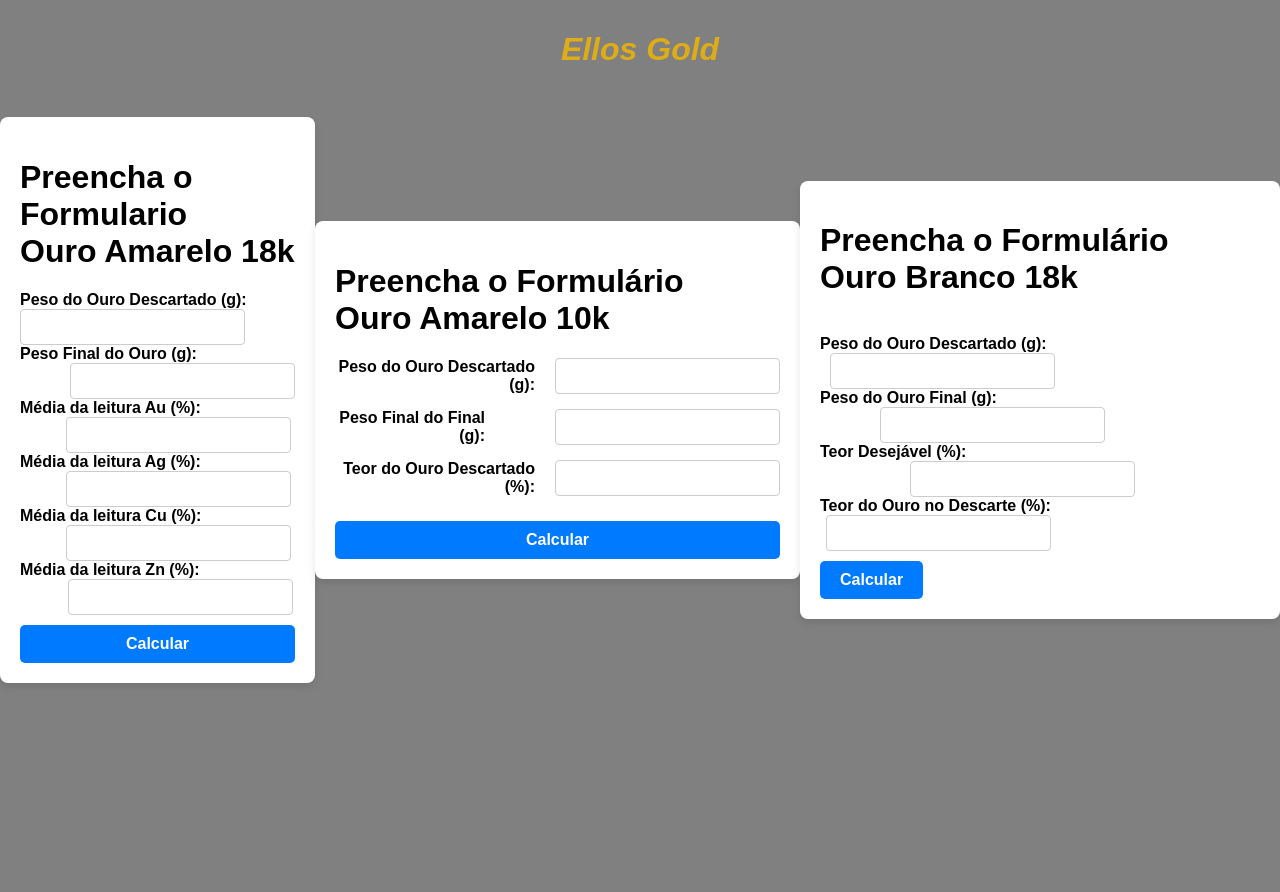
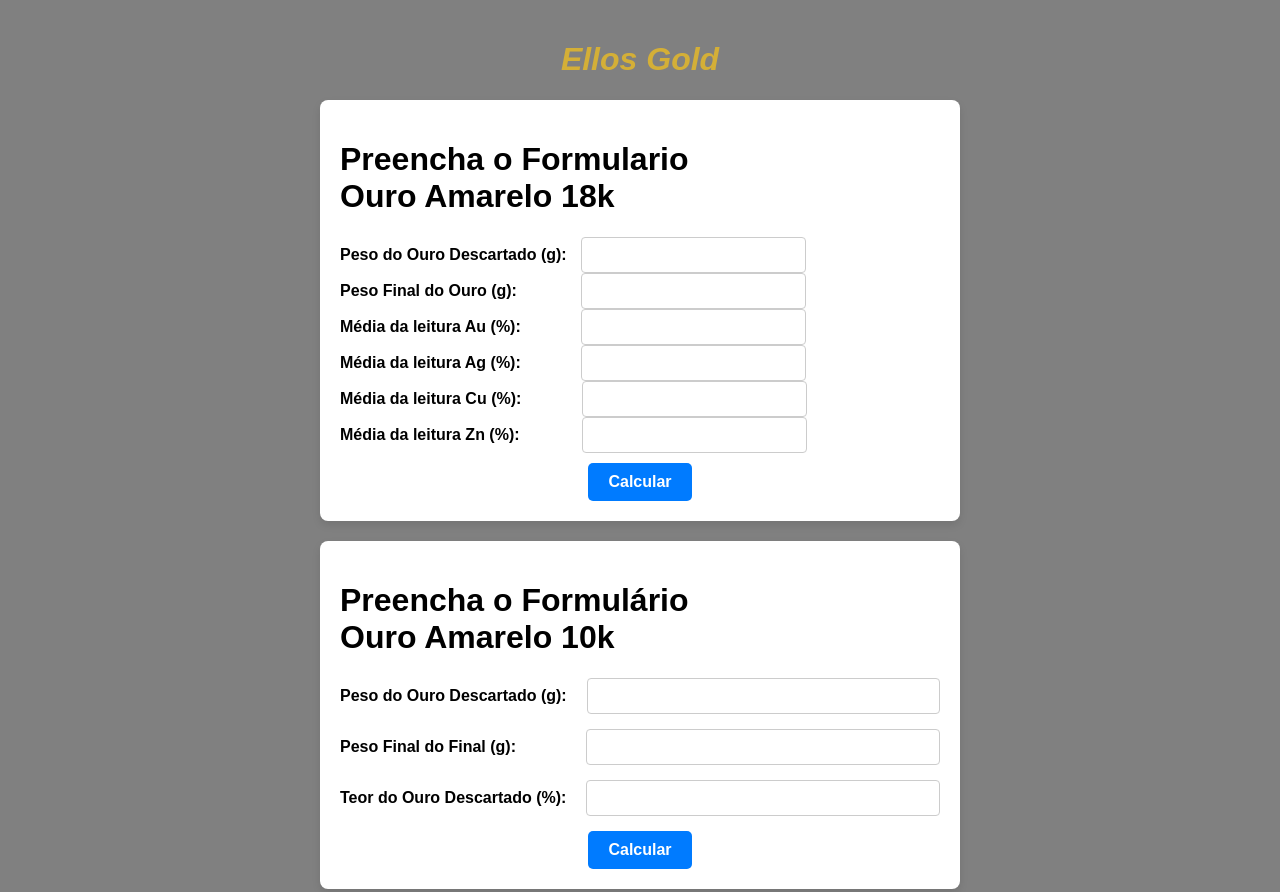
Before and after one commit to MainVolpi/Elos, a plain HTML site: page index.html in a window 1280 px wide. Shown: the top 892 px of the page. Before the commit the page ends 800 px from the top, so only its background shows below. Drawn offline with Linux system fonts and the light colour scheme.

Commit message:
finalizado-elos

```diff
--- a/style.css
+++ b/style.css
@@ -1,71 +1,50 @@
-#ellosgold {
-    color: #ddac17;
-    text-align: center;
-    position: fixed;
-    top: 0;
-    left: 50%;
-    transform: translateX(-50%);
-    width: 100%;
-    padding: 10px 0;
-    /* Espaço interno */
-    z-index: 1000;
-    /* Garante que fique acima de outros elementos */
-    font-style: italic;
-}
-
-
 body {
     display: flex;
-    justify-content: space-around;
-    /* Distribui os elementos uniformemente */
+    flex-direction: column;
     align-items: center;
     min-height: 100vh;
     margin: 0;
     font-family: Arial, sans-serif;
     background-color: gray;
+    padding: 20px;
 }
 
 .formulario2,
 .formulario,
-#formCalculo2 {
-    flex: 1;
-    max-width: 30%;
-    /* Limita a largura dos formulários */
+#formCalculo2,
+#formOuroBranco,
+#formCalculo {
+    width: 90%;
+    max-width: 600px;
     padding: 20px;
     background: #fff;
     box-shadow: 0 4px 8px rgba(0, 0, 0, 0.1);
     border-radius: 8px;
+    margin-bottom: 20px;
 }
 
 .formulario {
     display: flex;
     flex-direction: column;
-    align-items: left;
+    align-items: flex-start;
 }
-
-
-
 
 #formCalculo div {
     display: flex;
-    align-items: left;
+    align-items: center;
     margin-bottom: 15px;
     width: 100%;
 }
-
 
 label {
     margin-right: 10px;
     font-weight: bold;
     min-width: 150px;
-    /* Largura mínima para alinhar */
     text-align: right;
-    /* Alinha os labels à direita */
 }
 
 input {
     flex: 1;
-    /* Faz o input ocupar o espaço restante */
     padding: 8px;
     font-size: 16px;
     border: 1px solid #ccc;
@@ -75,7 +54,6 @@ input {
 
 input:focus {
     border-color: #007bff;
-    /* Borda azul ao focar */
     outline: none;
 }
 
@@ -85,33 +63,68 @@ button {
     font-weight: bold;
     color: #fff;
     background-color: #007bff;
-    /* Azul vibrante */
     border: none;
     border-radius: 5px;
     cursor: pointer;
     transition: background-color 0.3s ease;
     margin-top: 10px;
+    display: block;
+    margin-left: auto;
+    margin-right: auto;
 }
+
 
 button:hover {
     background-color: #0056b3;
-    /* Tom mais escuro ao passar o mouse */
 }
 
-#resultados p {
-    color: black;
-    /* Altera a cor do texto */
-    font-size: 16px;
-    /* Altera o tamanho da fonte */
-    margin-bottom: 10px;
-    /* Altera o espaço entre os parágrafos */
-    background-color: white\;
+#resultados,
+#resultados2,
+#resultados4 {
+    align-items: center;
+    text-align: center;
 }
 
-.resultado {
+
+#resultados4 {
+    text-align: center;
+    align-items: center;
+}
+
+#ouroDescartado {
+    margin-left: 10px;
+}
+
+#ouroFinal {
+    margin-left: 60px;
+}
+
+#teor {
+    margin-left: 10px;
+}
+
+#piB {
+    margin-left: 10px;
+}
+
+#pFB {
+    margin-left: 59.8px;
+}
+
+#tF {
+    margin-left: 90.3px;
+}
+
+#AuB {
+    margin-left: 5.85px;
+}
+
+#calcular {
     display: flex;
-    flex-direction: column;
+    text-align: center;
+    justify-content: center;
 }
+
 
 #pf {
     margin-left: 50px;
@@ -142,67 +155,15 @@ button:hover {
 }
 
 #resultados {
+    display: flex;
+    flex-direction: column;
     align-items: center;
+    justify-content: center;
     text-align: center;
+    margin: auto;
 }
 
-#resultados2 {
-    align-items: center;
-    text-align: center;
+#ellosgold {
+    color: #d4af37;
+    font-style: italic;
 }
-
-#calcular {
-    display: flex;
-    text-align: center;
-    justify-content: center;
-}
-
-#ouroDescartado {
-    margin-left: 10px;
-}
-
-#ouroFinal {
-    margin-left: 60px;
-}
-
-#teor {
-    margin-left: 10px;
-}
-
-#piB {
-    margin-left: 10px;
-}
-
-#pFB {
-    margin-left: 59.8px;
-}
-
-#tF {
-    margin-left: 90.3px;
-}
-
-#AuB {
-    margin-left: 5.85px;
-}
-
-#formOuroBranco {
-    background-color: white;
-    box-shadow: 0 4px 8px rgba(0, 0, 0, 0.1);
-    border-radius: 8px;
-    padding: 20px;
-}
-
-#formCalculo {
-    display: flex;
-    flex-direction: column;
-    align-items: left;
-    padding: 20px;
-    background: #fff;
-    box-shadow: 0 4px 8px rgba(0, 0, 0, 0.1);
-    border-radius: 8px;
-}
-
-#resultados4 {
-    text-align: center;
-    align-items: center;
-}
```
